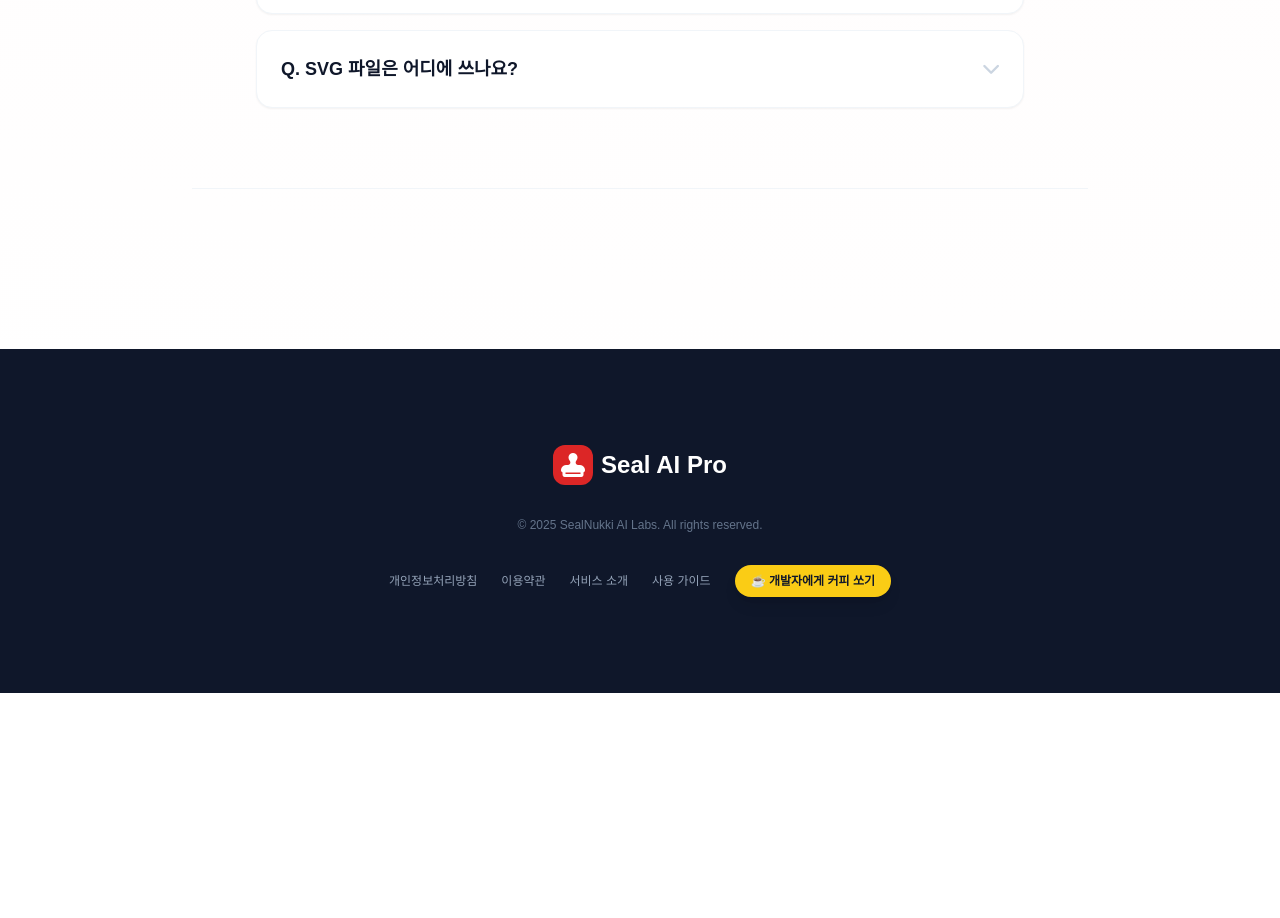
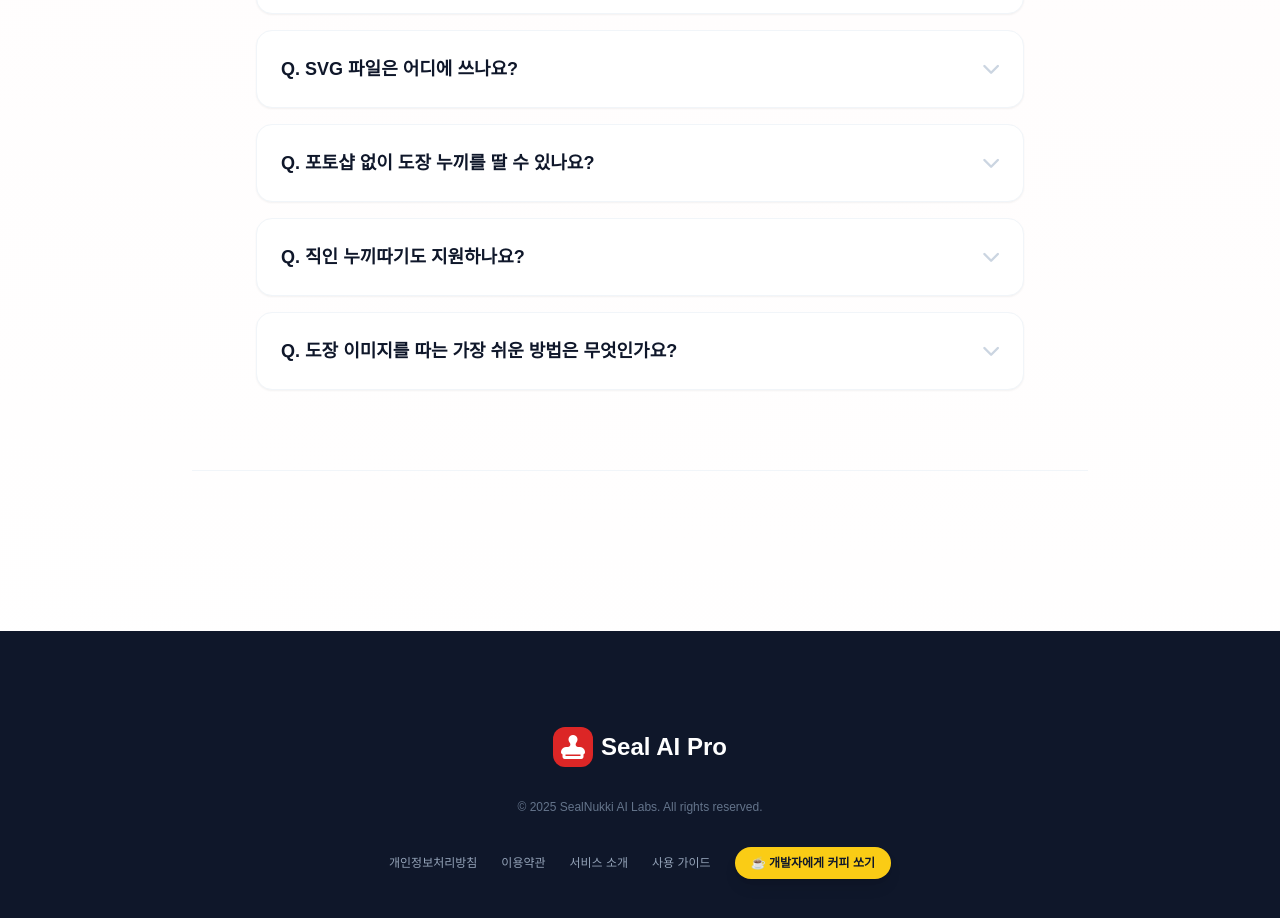
Before and after one commit to lala525404/stamp-remover, a React (Vite) app: page / in a window 1280 px wide. Shown: the part 4321-5239 px from the top of the page. Before the commit the page ends 5014 px from the top, so only its background shows below. Built offline with nearby package versions, Linux system fonts and the light colour scheme; a web font is replaced by a local one.

Commit message:
Update App.tsx

```diff
--- a/App.tsx
+++ b/App.tsx
@@ -113,7 +113,12 @@ const TEXT = {
       title: "Frequently Asked Questions",
       q1: "Can I use this in Word/Docs?", a1: "Yes! Insert the downloaded PNG image and set 'Text Wrap' to 'Behind Text' to make it look natural.",
       q2: "Can I change the ink color?", a2: "Absolutely. Use the 'Pro Recolor' feature to make faint stamps look like vivid red or professional black.",
-  q3: "Does it work on mobile?", a3: "Yes, it works perfectly on iPhone and Android browsers without installing any app."
+      q3: "Does it work on mobile?", a3: "Yes, it works perfectly on iPhone and Android browsers without installing any app.",
+      q4: "Is my image stored on a server?", a4: "No, never. All processing happens entirely inside your browser. Your images are never uploaded or stored anywhere.",
+      q5: "When should I use SVG instead of PNG?", a5: "SVG is a vector format that stays sharp at any size — ideal for large prints or design tools like Illustrator. For inserting into Word or Excel, PNG is perfectly fine.",
+      q6: "Can I remove stamp backgrounds without Photoshop?", a6: "Yes! Simply upload your stamp image and AI will automatically remove the background and convert it to a transparent PNG.",
+      q7: "Does it support company seal (Jikyin) backgrounds?", a7: "Yes, both red and black company seals are supported. Upload any seal image and get a transparent PNG instantly.",
+      q8: "What is the easiest way to extract a stamp image?", a8: "Take a photo of your stamp on white paper with your smartphone, then upload it here. No software needed — done in 1–3 seconds."
     },
     footer: {
       privacy: "Privacy Policy", terms: "Terms of Service",
@@ -635,6 +640,27 @@ const App: React.FC = () => {
                         </summary>
                         <p className="mt-6 text-slate-600 leading-loose pl-4 border-l-2 border-red-100">{t.faq.a5}</p>
                     </details>
+                    <details className="bg-white rounded-2xl border border-slate-100 p-6 cursor-pointer group hover:border-red-200 transition-colors shadow-sm">
+                        <summary className="font-bold flex justify-between items-center list-none text-slate-900 text-lg">
+                            <span>Q. {t.faq.q6}</span>
+                            <span className="text-slate-300 group-open:rotate-180 transition-transform"><i className="fa-solid fa-chevron-down"></i></span>
+                        </summary>
+                        <p className="mt-6 text-slate-600 leading-loose pl-4 border-l-2 border-red-100">{t.faq.a6}</p>
+                    </details>
+                    <details className="bg-white rounded-2xl border border-slate-100 p-6 cursor-pointer group hover:border-red-200 transition-colors shadow-sm">
+                        <summary className="font-bold flex justify-between items-center list-none text-slate-900 text-lg">
+                            <span>Q. {t.faq.q7}</span>
+                            <span className="text-slate-300 group-open:rotate-180 transition-transform"><i className="fa-solid fa-chevron-down"></i></span>
+                        </summary>
+                        <p className="mt-6 text-slate-600 leading-loose pl-4 border-l-2 border-red-100">{t.faq.a7}</p>
+                    </details>
+                    <details className="bg-white rounded-2xl border border-slate-100 p-6 cursor-pointer group hover:border-red-200 transition-colors shadow-sm">
+                        <summary className="font-bold flex justify-between items-center list-none text-slate-900 text-lg">
+                            <span>Q. {t.faq.q8}</span>
+                            <span className="text-slate-300 group-open:rotate-180 transition-transform"><i className="fa-solid fa-chevron-down"></i></span>
+                        </summary>
+                        <p className="mt-6 text-slate-600 leading-loose pl-4 border-l-2 border-red-100">{t.faq.a8}</p>
+                    </details>
                 </div>
             </section>
         </div>
```
Lines whose indentation alone changed are shown as unchanged.
